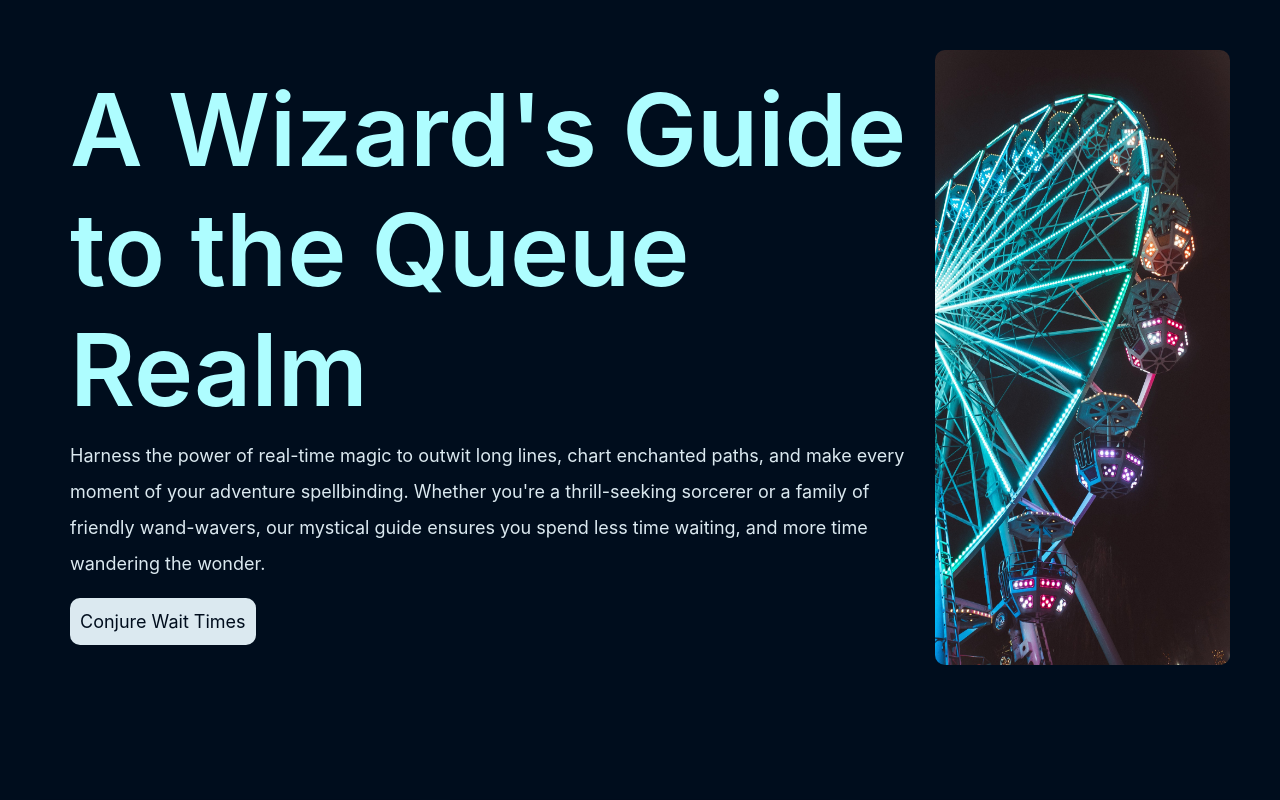
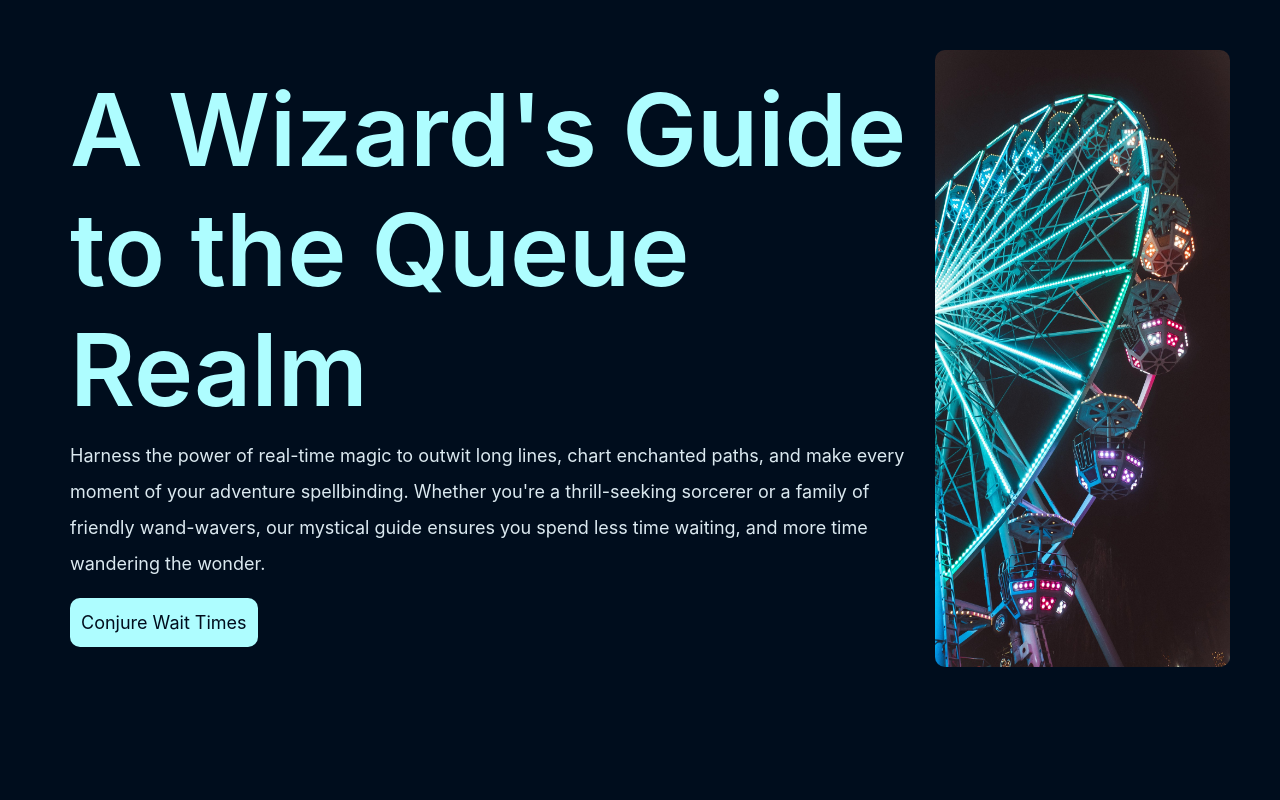
Before and after one commit to jmpollock56/wait-time-wizard-official, a React (Vite) app in the folder client/: page / in a window 1280 px wide. Shown: the top 800 px of the page. Built offline with nearby package versions, Linux system fonts and the light colour scheme; no server answers.

Commit message:
add styling to homepage. Fixed issue with some parks not getting the correct rides. New issue where some attributes cannot be read in index.js

```diff
--- a/client/src/components/InformationSection.jsx
+++ b/client/src/components/InformationSection.jsx
@@ -26,10 +26,10 @@ export default function InformationSection() {
           of friendly wand-wavers, our mystical guide ensures you spend less
           time waiting, and more time wandering the wonder.
         </p>
-        <Link to={'/wait-times'} className="call-to-action">Conjure Wait Times</Link>
+        <Link to={'/wait-times'} className="call-to-action call-to-action-border">Conjure Wait Times</Link>
       </div>
 
-      <img src='/hero-image.jpg' className="hero-img"/>
+      <img src='/hero-image.jpg' className="hero-img mobile"/>
     </section>
   );
 }
--- a/client/src/style/InformationSection.css
+++ b/client/src/style/InformationSection.css
@@ -11,6 +11,7 @@
   font-size: 1.125rem;
   padding: 20px;
   flex-wrap: wrap;
+
 }
 
 .info-header{
@@ -35,17 +36,23 @@
 
 .call-to-action{
   text-decoration: none;
-  background-color: var(--text-standard);
+  background-color: var(--text);
   border-radius: 10px;
   color: var(--bg);
   padding: 10px;
   width: fit-content;
 }
 
+.call-to-action-border{
+  border: 1px solid transparent;
+  display: block;
+}
+
 .call-to-action:hover{
   background-color: var(--bg);
-  color: var(--text-standard);
-  border: 1px solid var(--text-standard);
+  color: var(--text);
+  border: 1px solid var(--text);
+  transform: translateY(-4px);
 }
 
 .mobile{
@@ -58,10 +65,10 @@
   }
 
  .info-div{
+    display: flex;
     text-align: center;
-    display: flex;
+    align-items: center;
     flex-direction: column;
-    align-items: center;
     z-index: 1;
     padding: 20px;
     height: 50%;
@@ -74,7 +81,7 @@
 
  }
  .info-sec{
-  padding: 0;
+    padding: 0;
  }
 
 }
```
Also changed, not shown: 1 other file (tests, documents, lock files or other folders).
